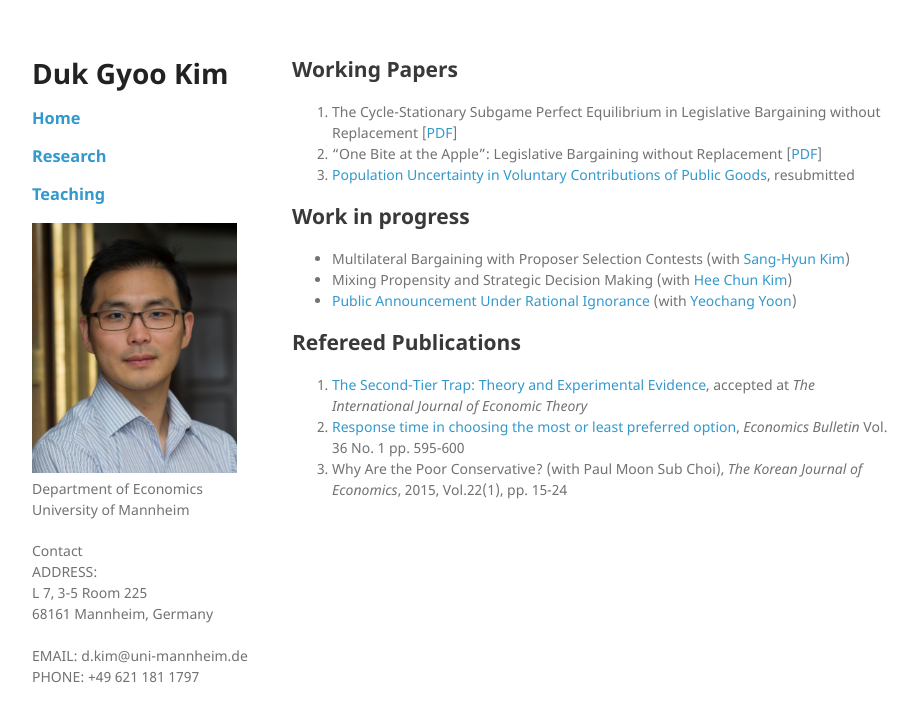
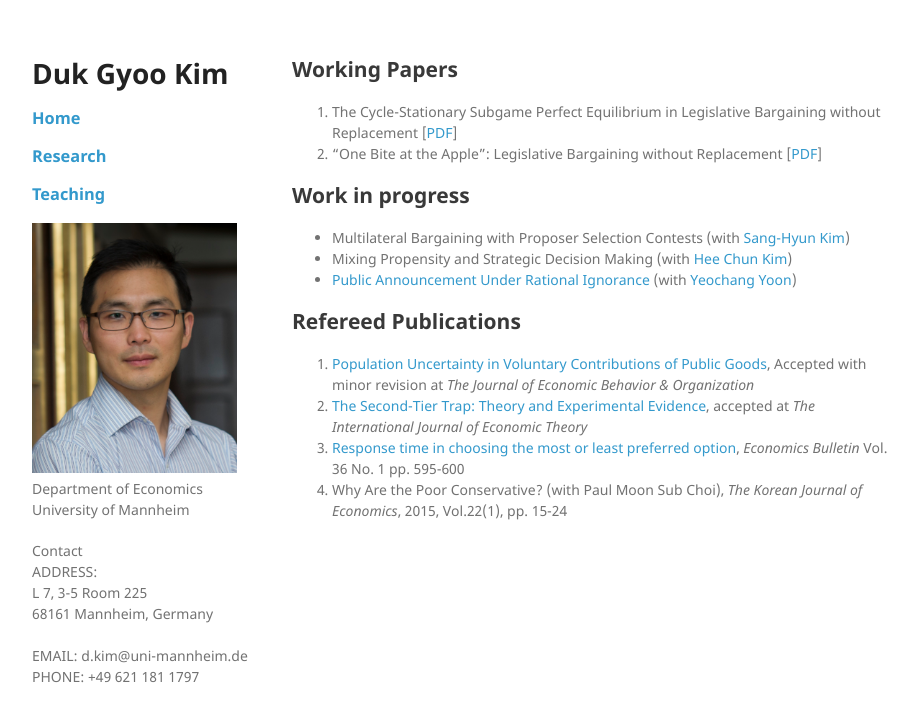
Before and after one commit to kimdukgyoo/kimdukgyoo.github.io, a Jekyll site: the page built from research.md, in a window 1280 px wide. Shown: the top 722 px of the page, without its empty margins (178-1095 px from the left). Built offline with Jekyll 4.4.1, drawn with Linux system fonts in a browser that asks for light colours; our own code applies the rules of GitHub Pages for plain Markdown files.

Commit message:
Update research.md

```diff
--- a/research.md
+++ b/research.md
@@ -1,7 +1,6 @@
 ## Working Papers
 1. The Cycle-Stationary Subgame Perfect Equilibrium in Legislative Bargaining without Replacement [[PDF](https://www.dropbox.com/s/sexydlcntyjwq95/CycleStationaryEquilibriumInLegislativeBargaining.pdf "PDF")]
 2. "One Bite at the Apple": Legislative Bargaining without Replacement [[PDF](http://google.com "To Be Updated")]
-3.  <a href="https://kimdukgyoo.github.io/pdfjs/web/viewer.html?file=PopulationUncertaintyInVolutaryContributions-Elsevier.pdf" target="_blank"> Population Uncertainty in Voluntary Contributions of Public Goods</a>, resubmitted
 
 ## Work in progress
 * Multilateral Bargaining with Proposer Selection Contests (with [Sang-Hyun Kim](https://sites.google.com/site/sanghyunkim46/home "Sang-Hyun Kim's webpage"))
@@ -9,6 +8,7 @@
 * <a href="https://kimdukgyoo.github.io/pdfjs/web/viewer.html?file=PARI_20170908.pdf" target="_blank"> Public Announcement Under Rational Ignorance</a> (with [Yeochang Yoon](https://sites.google.com/site/yyeochang/ "Yeochang Yoon's webpage"))
 
 ## Refereed Publications
+0.  <a href="https://kimdukgyoo.github.io/pdfjs/web/viewer.html?file=PopulationUncertaintyInVolutaryContributions-Elsevier.pdf" target="_blank"> Population Uncertainty in Voluntary Contributions of Public Goods</a>, Accepted with minor revision at _The Journal of Economic Behavior & Organization_
 1. <a href="https://kimdukgyoo.github.io/pdfjs/web/viewer.html?file=TheSecondTierTrap-TheoryandEvidence.pdf" target="_blank">The Second-Tier Trap: Theory and Experimental Evidence</a>, accepted at _The International Journal of Economic Theory_
 2. <a href="http://www.accessecon.com/Pubs/EB/2016/Volume36/EB-16-V36-I1-P59.pdf" target="_blank"> Response time in choosing the most or least preferred option</a>, _Economics Bulletin_ Vol. 36 No. 1 pp. 595-600
 3. Why Are the Poor Conservative? (with Paul Moon Sub Choi), _The Korean Journal of Economics_, 2015, Vol.22(1), pp. 15-24
```
